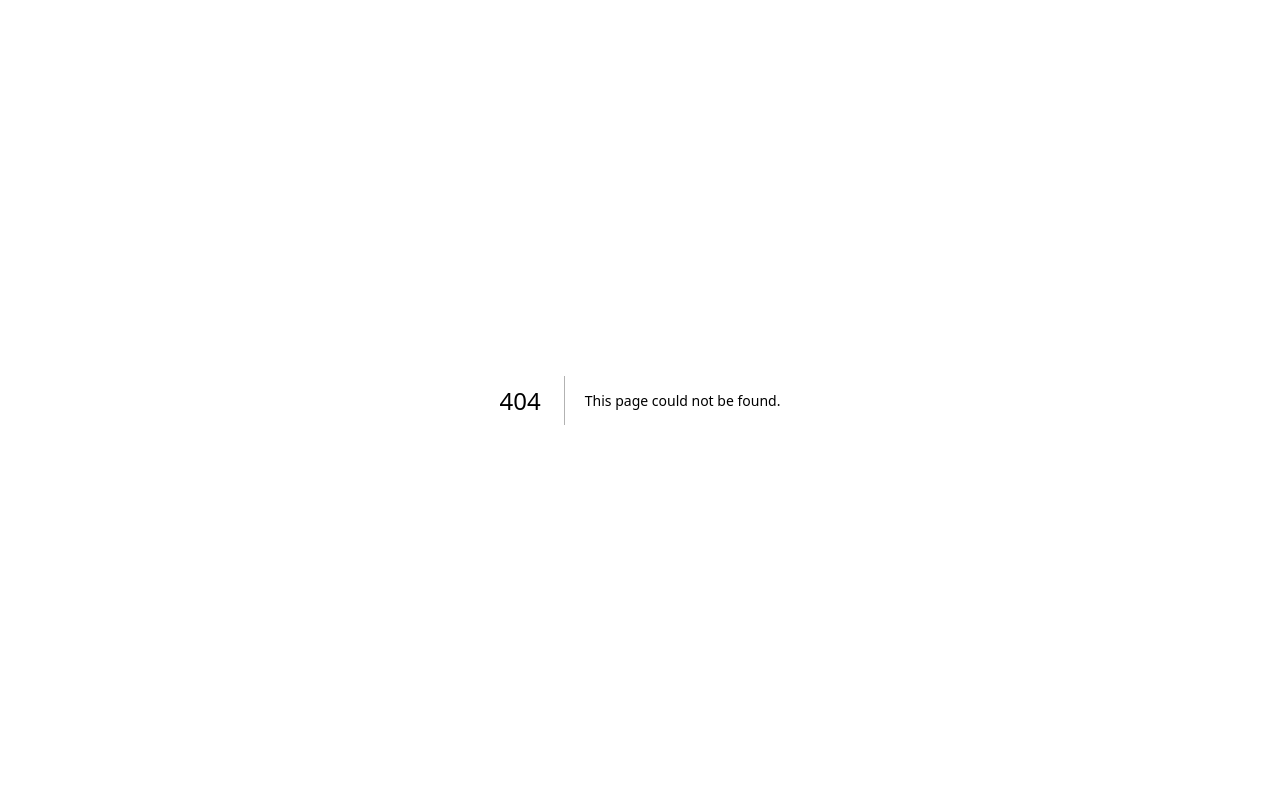
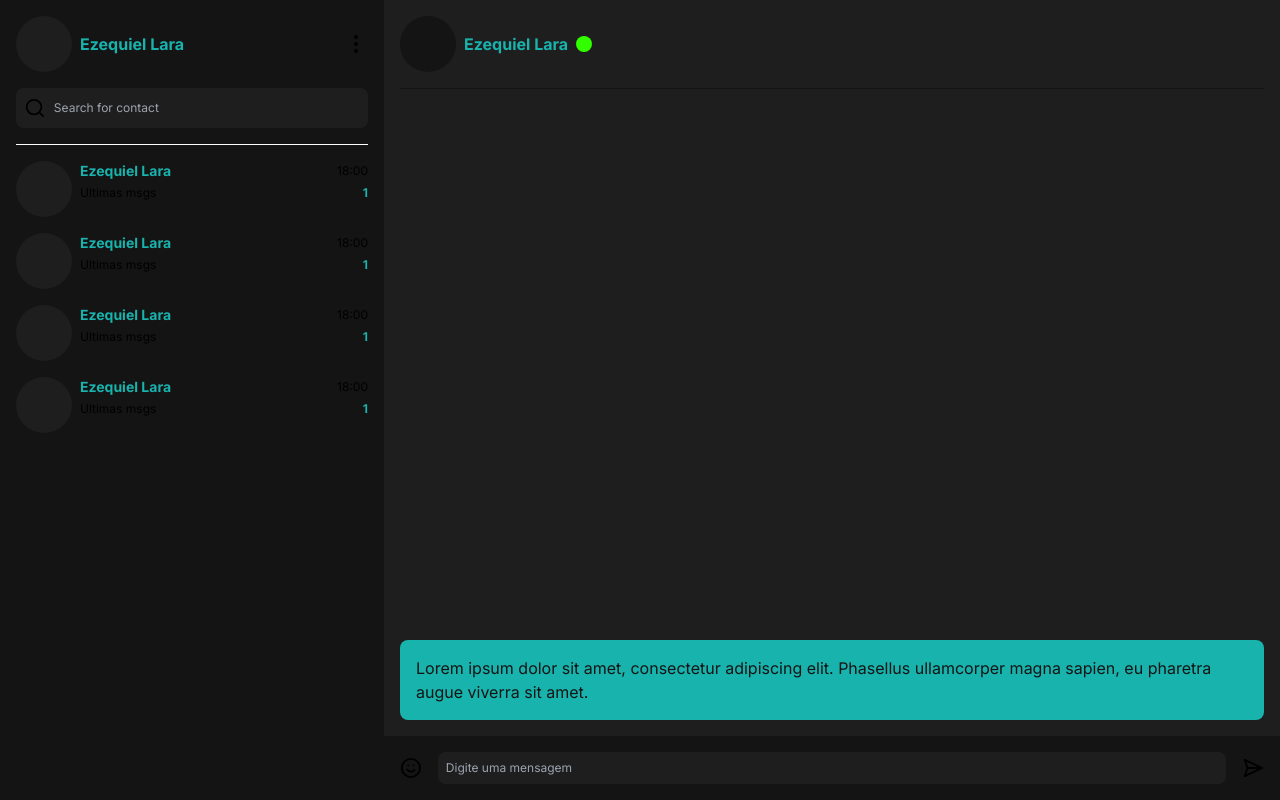
Before and after one commit to EzequielZK/chat-app, a Next.js app: page /chat in a window 1280 px wide. Before the commit this address had no page. Built offline with nearby package versions, Linux system fonts and the light colour scheme.

Commit message:
tela de chat

```diff
--- a/package.json
+++ b/package.json
@@ -10,6 +10,7 @@
   },
   "dependencies": {
     "@prisma/client": "^5.13.0",
+    "lucide-react": "^0.376.0",
     "next": "14.2.3",
     "react": "^18",
     "react-dom": "^18"
--- /dev/null
+++ b/src/app/chat/page.tsx
@@ -0,0 +1,5 @@
+import ChatView from '@/views/chat';
+
+export default function Chat() {
+  return <ChatView />;
+}
--- /dev/null
+++ b/src/views/chat/components/contactList/ContactButton.tsx
@@ -0,0 +1,17 @@
+export default function ContactButton() {
+  return (
+    <div className='flex items-start gap-2 '>
+      <div className='size-14 bg-paper rounded-full' />
+      <div className='flex-1 flex flex-col gap-1 w-full'>
+        <div className='flex items-center justify-between'>
+          <span className='text-primary font-bold text-sm'>Ezequiel Lara</span>
+          <span className='text-xs '>18:00</span>
+        </div>
+        <div className='flex items-center justify-between'>
+          <span className='text-xs '>Ultimas msgs</span>
+          <span className='text-xs text-primary font-bold'>1</span>
+        </div>
+      </div>
+    </div>
+  );
+}
--- /dev/null
+++ b/src/views/chat/components/contactList/index.tsx
@@ -0,0 +1,28 @@
+import { EllipsisVertical, Search } from 'lucide-react';
+import ContactButton from './ContactButton';
+
+export default function ContactList() {
+  return (
+    <div className='flex flex-col bg-background p-4 gap-4 min-w-96'>
+      <div className='flex items-center justify-between'>
+        <div className='flex items-center gap-2'>
+          <div className='size-14 bg-paper rounded-full' />
+
+          <span className='text-primary font-bold'>Ezequiel Lara</span>
+        </div>
+        <EllipsisVertical />
+      </div>
+      <div className='flex gap-2 items-center bg-paper rounded-lg p-2'>
+        <Search />
+        <input className='w-full bg-paper text-xs' placeholder='Search for contact' />
+      </div>
+      <div className='w-full h-px bg-white' />
+      <div className='flex flex-col gap-4 w-full'>
+        <ContactButton />
+        <ContactButton />
+        <ContactButton />
+        <ContactButton />
+      </div>
+    </div>
+  );
+}
--- /dev/null
+++ b/src/views/chat/components/conversation/index.tsx
@@ -0,0 +1,31 @@
+import { SendHorizonal, Smile } from 'lucide-react';
+
+export default function Conversation() {
+  return (
+    <div className='bg-paper w-full flex flex-col'>
+      <div className='flex flex-col p-4 gap-4'>
+        <div className='flex items-center gap-2'>
+          <div className='size-14 bg-background rounded-full' />
+
+          <span className='text-primary font-bold'>Ezequiel Lara</span>
+          <div className='size-4 rounded-full bg-green' />
+        </div>
+        <div className='w-full h-px bg-background' />
+      </div>
+      <div className='flex flex-col flex-1 justify-end p-4'>
+        <div className='p-4 rounded-lg bg-primary max-w-5xl self-end'>
+          <span className='text-background'>
+            {' '}
+            Lorem ipsum dolor sit amet, consectetur adipiscing elit. Phasellus
+            ullamcorper magna sapien, eu pharetra augue viverra sit amet.
+          </span>
+        </div>
+      </div>
+      <div className='flex items-center gap-4 w-full bg-background p-4'>
+        <Smile />
+        <input className='w-full bg-paper p-2 rounded-lg text-xs' placeholder='Digite uma mensagem' />
+        <SendHorizonal />
+      </div>
+    </div>
+  );
+}
--- /dev/null
+++ b/src/views/chat/index.tsx
@@ -0,0 +1,12 @@
+import Conversation from './components/conversation';
+import ContactList from './components/contactList';
+
+export default function ChatView() {
+  return (
+    <div className='size-full flex items-stretch'>
+      <ContactList />
+      <Conversation />
+      <div></div>
+    </div>
+  );
+}
--- a/src/views/login/components/Login.tsx
+++ b/src/views/login/components/Login.tsx
@@ -1,3 +1,5 @@
+import Link from 'next/link';
+
 export default function LoginComponent() {
   return (
     <div className='text-background p-8 bg-primary h-full w-1/3 flex flex-col items-center justify-center gap-6'>
@@ -15,7 +17,9 @@ export default function LoginComponent() {
         <input name='password' />
         <span className='text-xs self-end'>Esqueci minha senha</span>
       </div>
-      <button>Entrar</button>
+      <Link href='/chat'>
+        <button>Entrar</button>
+      </Link>
       <span className='text-xs'>Não possui cadastro ? Cadastre-se</span>
     </div>
   );
--- a/tailwind.config.ts
+++ b/tailwind.config.ts
@@ -1,24 +1,27 @@
-import type { Config } from "tailwindcss";
+import type { Config } from 'tailwindcss';
 
 const config: Config = {
   content: [
-    "./src/pages/**/*.{js,ts,jsx,tsx,mdx}",
-    "./src/components/**/*.{js,ts,jsx,tsx,mdx}",
-    "./src/app/**/*.{js,ts,jsx,tsx,mdx}",
-    "./src/views/**/*.{js,ts,jsx,tsx,mdx}",
+    './src/pages/**/*.{js,ts,jsx,tsx,mdx}',
+    './src/components/**/*.{js,ts,jsx,tsx,mdx}',
+    './src/app/**/*.{js,ts,jsx,tsx,mdx}',
+    './src/views/**/*.{js,ts,jsx,tsx,mdx}',
   ],
   theme: {
     extend: {
       backgroundImage: {
-        "gradient-radial": "radial-gradient(var(--tw-gradient-stops))",
-        "gradient-conic":
-          "conic-gradient(from 180deg at 50% 50%, var(--tw-gradient-stops))",
+        'gradient-radial': 'radial-gradient(var(--tw-gradient-stops))',
+        'gradient-conic':
+          'conic-gradient(from 180deg at 50% 50%, var(--tw-gradient-stops))',
       },
     },
     colors: {
-      'primary': "#19B3AD",
-      'background': "#141414"
-    }
+      primary: '#19B3AD',
+      background: '#141414',
+      paper: '#1e1e1e',
+      green: '#31ff00',
+      white: '#fff',
+    },
   },
   plugins: [],
 };
```
Also changed, not shown: 1 other file (tests, documents, lock files or other folders).
